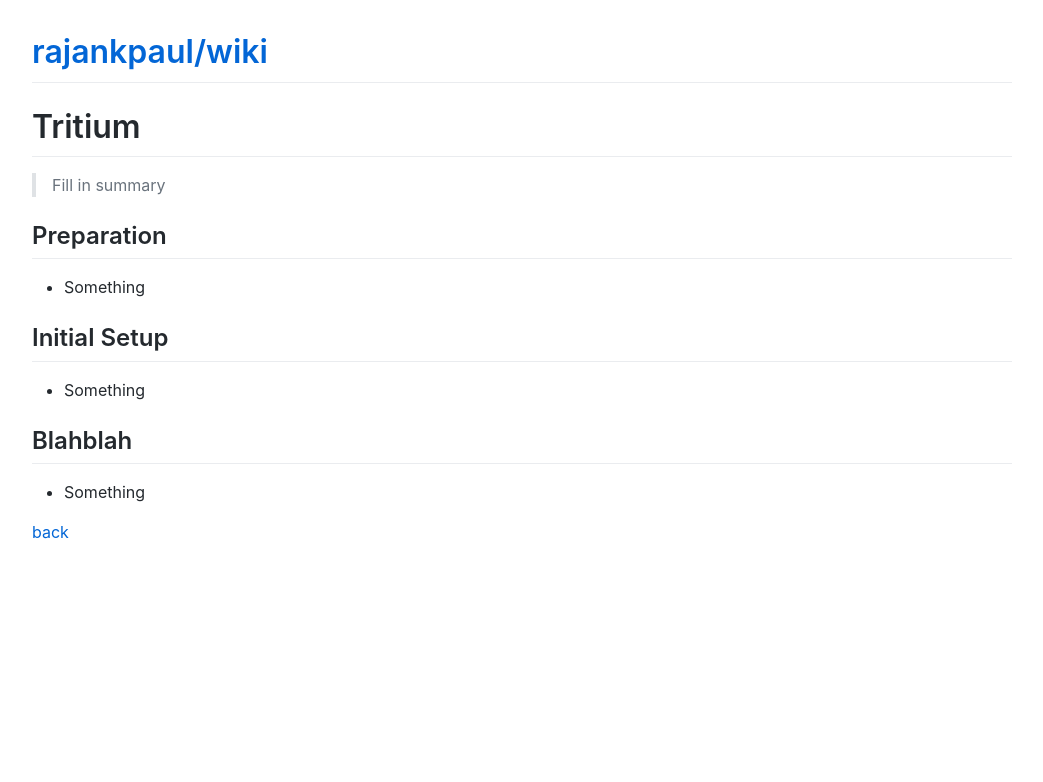
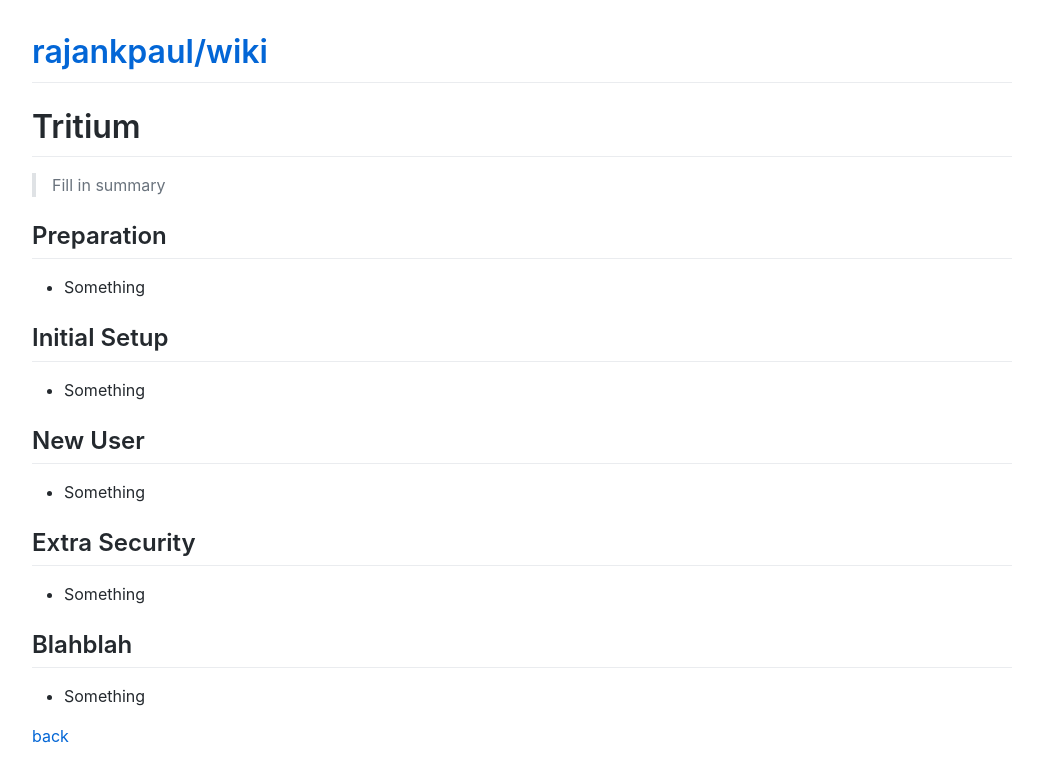
Before and after one commit to rajankpaul/docs, a Jekyll site: the page built from tutorials/other_single_board_computers/tritium/index.md, in a window 1280 px wide. Shown: the top 782 px of the page, without its empty margins (118-1161 px from the left). Built offline with Jekyll 4.4.1, drawn with Linux system fonts in a browser that asks for light colours; comment, search, counter and statistics services are not loaded.

Commit message:
Update index.md

```diff
--- a/tutorials/other_single_board_computers/tritium/index.md
+++ b/tutorials/other_single_board_computers/tritium/index.md
@@ -15,6 +15,12 @@ title: Tritium
 ## Initial Setup
 *   Something
 
+## New User
+*   Something
+
+## Extra Security
+*   Something
+
 ## Blahblah
 *   Something
 
```
